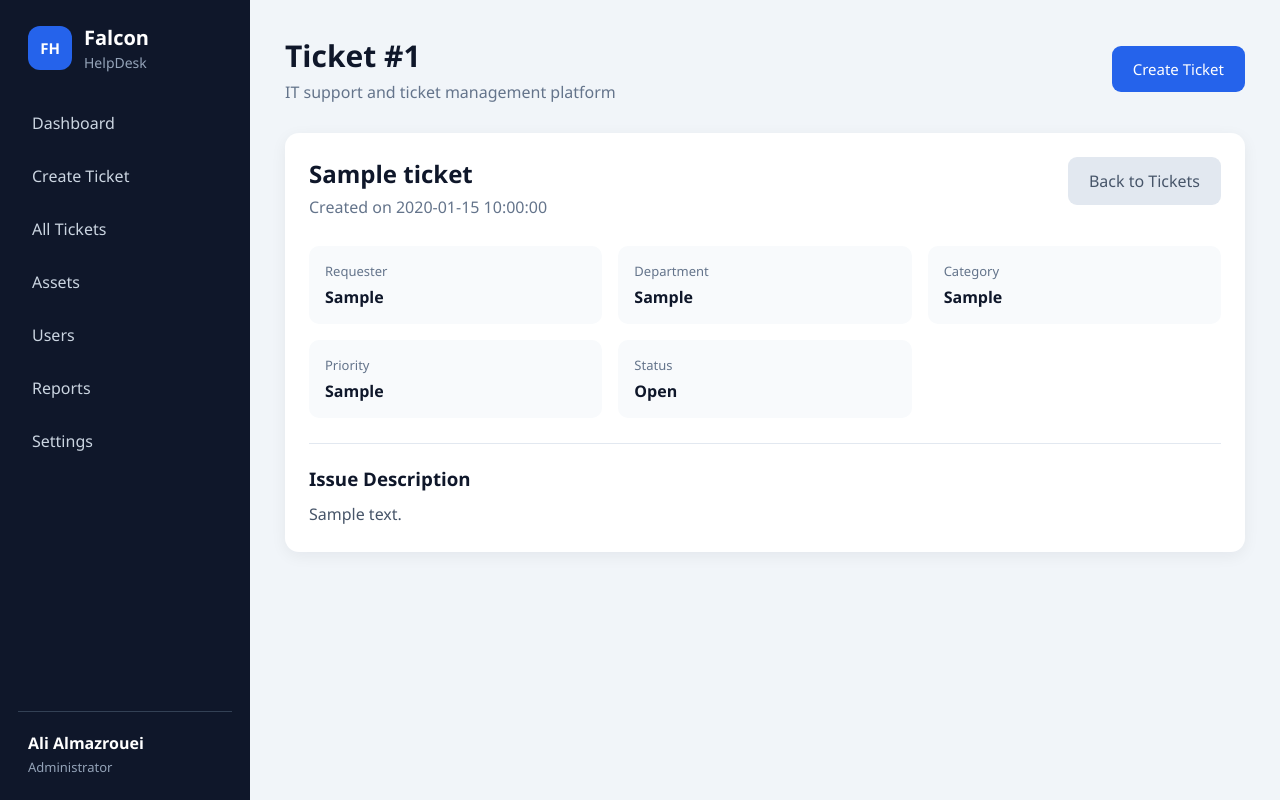
After one commit to Alialmaz8/falcon-helpdesk, a Flask app: page /tickets/1 in a window 1280 px wide. The commit adds this page. Run offline with Flask 3, Linux system fonts and the light colour scheme; tables that the repository leaves empty hold one stand-in row (values such as "Sample post").

Commit message:
Add ticket details page

```diff
--- a/app.py
+++ b/app.py
@@ -151,7 +151,25 @@ def update_ticket_status(ticket_id):
 
     return redirect(url_for("all_tickets"))
 
+@app.route("/tickets/<int:ticket_id>")
+def ticket_details(ticket_id):
+    with get_database_connection() as connection:
+        ticket = connection.execute(
+            """
+            SELECT *
+            FROM tickets
+            WHERE id = ?
+            """,
+            (ticket_id,),
+        ).fetchone()
 
+    if ticket is None:
+        return "Ticket not found.", 404
+
+    return render_template(
+        "ticket_details.html",
+        ticket=ticket,
+    )
 initialize_database()
 
 
--- a/static/css/style.css
+++ b/static/css/style.css
@@ -572,3 +572,65 @@ td {
         width: 100%;
     }
 }
+.ticket-link {
+    color: #2563eb;
+    font-weight: 600;
+    text-decoration: none;
+}
+
+.ticket-link:hover {
+    text-decoration: underline;
+}
+
+.ticket-details-header {
+    display: flex;
+    justify-content: space-between;
+    align-items: flex-start;
+    gap: 20px;
+    margin-bottom: 28px;
+}
+
+.ticket-details-header p {
+    color: #64748b;
+    margin-top: 6px;
+}
+
+.details-grid {
+    display: grid;
+    grid-template-columns: repeat(3, 1fr);
+    gap: 16px;
+    margin-bottom: 25px;
+}
+
+.detail-item {
+    padding: 16px;
+    background: #f8fafc;
+    border-radius: 10px;
+}
+
+.detail-item span {
+    display: block;
+    color: #64748b;
+    font-size: 13px;
+    margin-bottom: 6px;
+}
+
+.description-box {
+    padding-top: 22px;
+    border-top: 1px solid #e2e8f0;
+}
+
+.description-box h3 {
+    margin-bottom: 10px;
+}
+
+.description-box p {
+    line-height: 1.7;
+    color: #475569;
+}
+
+@media (max-width: 800px) {
+    .details-grid {
+        grid-template-columns: 1fr;
+    }
+}
--- /dev/null
+++ b/templates/ticket_details.html
@@ -0,0 +1,62 @@
+{% extends "base.html" %}
+
+{% block title %}
+Ticket #{{ ticket["id"] }} | Falcon HelpDesk
+{% endblock %}
+
+{% block page_title %}
+Ticket #{{ ticket["id"] }}
+{% endblock %}
+
+{% block content %}
+
+<section class="content-panel">
+
+    <div class="ticket-details-header">
+        <div>
+            <h2>{{ ticket["subject"] }}</h2>
+            <p>Created on {{ ticket["created_at"] }}</p>
+        </div>
+
+        <a href="{{ url_for('all_tickets') }}" class="secondary-btn">
+            Back to Tickets
+        </a>
+    </div>
+
+    <div class="details-grid">
+
+        <div class="detail-item">
+            <span>Requester</span>
+            <strong>{{ ticket["requester"] }}</strong>
+        </div>
+
+        <div class="detail-item">
+            <span>Department</span>
+            <strong>{{ ticket["department"] }}</strong>
+        </div>
+
+        <div class="detail-item">
+            <span>Category</span>
+            <strong>{{ ticket["category"] }}</strong>
+        </div>
+
+        <div class="detail-item">
+            <span>Priority</span>
+            <strong>{{ ticket["priority"] }}</strong>
+        </div>
+
+        <div class="detail-item">
+            <span>Status</span>
+            <strong>{{ ticket["status"] }}</strong>
+        </div>
+
+    </div>
+
+    <div class="description-box">
+        <h3>Issue Description</h3>
+        <p>{{ ticket["description"] }}</p>
+    </div>
+
+</section>
+
+{% endblock %}
```
Also changed, not shown: templates/tickets.html (+8 -1 lines).
